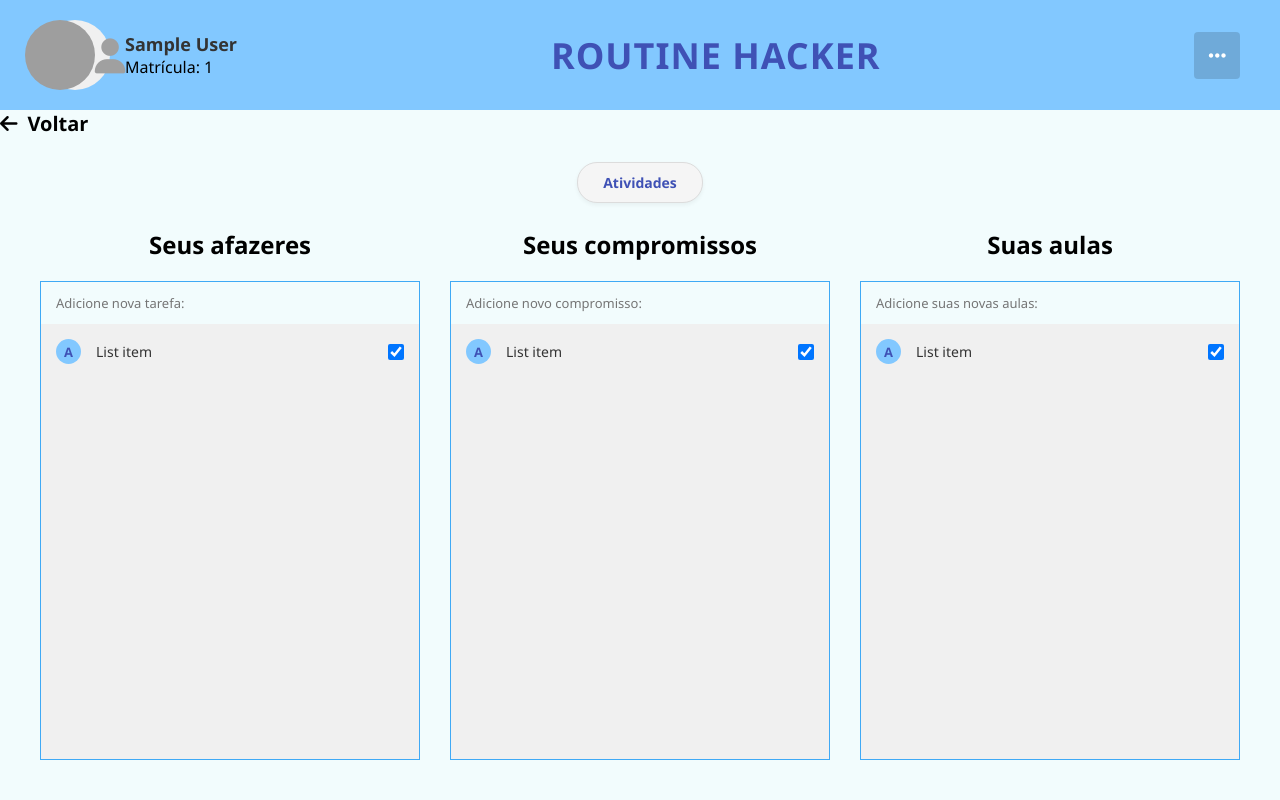
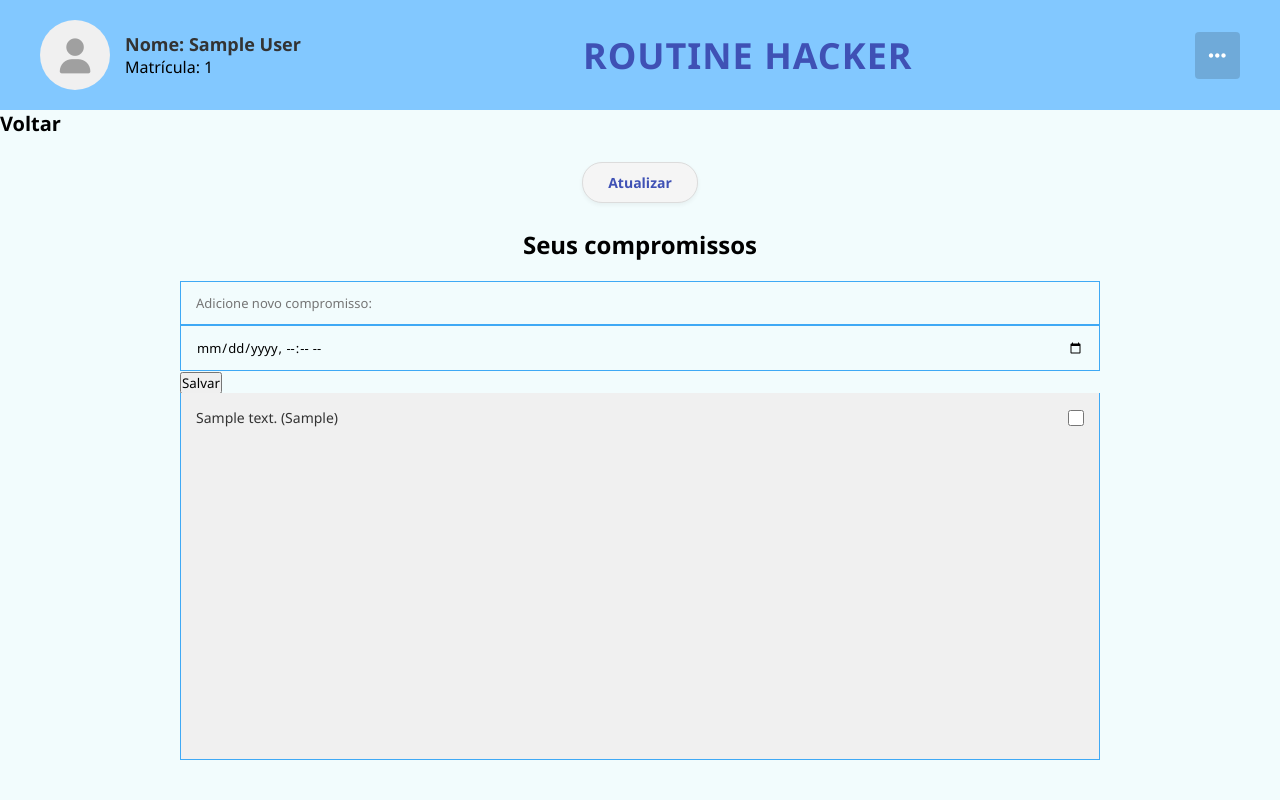
Before and after one commit to cardosohttps/PIweb, a PHP site: page /TelaPrincipal.php in a window 1280 px wide. Run offline with PHP 8.4, Linux system fonts and the light colour scheme; the visitor is signed in with stand-in values (Sample User, id 1); tables that the repository leaves empty or names only in its code hold one stand-in row (values such as "Sample post"); grey boxes are pictures that could not be loaded.

Commit message:
principal

```diff
--- a/View/TelaPerfil.php
+++ b/View/TelaPerfil.php
@@ -60,10 +60,10 @@ require_once("header.php");
 
                 <form class="profile-form" action="salvar_perfil.php" method="POST">
                     <div class="input-group">
-                        <input type="text" id="telefone" placeholder="Telefone:">
+                        <input type="text" id="telefone" placeholder="Username:">
                     </div>
                     <div class="input-group">
-                        <input type="text" id="username" placeholder="Username:">
+                        <input type="text" id="username" placeholder="Telefone:">
                     </div>
                     <div class="input-group">
                         <input type="text" id="compromissos" placeholder="Compromissos:">
--- a/View/TelaPrincipal.css
+++ b/View/TelaPrincipal.css
@@ -165,10 +165,10 @@ body {
 .content-container {
   flex: 1;
   display: grid;
-  grid-template-columns: repeat(3, 1fr);
-  gap: 30px;
+  grid-template-columns: 1fr;
+  gap: 10px;
   padding: 0 40px 40px;
-  max-width: 1400px;
+  max-width: 1000px;
   margin: 0 auto;
   width: 100%;
 }
--- a/View/TelaPrincipal.php
+++ b/View/TelaPrincipal.php
@@ -13,90 +13,54 @@
   <body>
 
 <?php
+
 require_once("header.php");
+require_once("conexao.php");
 ?>
- <div class="back-link" onclick="history.back()">
-    <i class="fa-solid fa-arrow-left"></i> Voltar
-</div>
+
+    <div class="back-link" onclick="history.back()">
+        Voltar
+    </div>
+
     <nav class="nav-bar">
-      <button class="activities-btn">
-
-        Atividades
+      <button class="activities-btn" onclick="window.location.reload();">
+        Atualizar
       </button>
     </nav>
 
     <main class="content-container">
-      <section class="routine-section">
-        <h2 class="section-title">Seus afazeres</h2>
-        <div class="task-list-container">
-          <div class="task-input-group">
-            <input type="text" placeholder="Adicione nova tarefa:" />
-          </div>
-          <ul class="task-list">
-            <li class="task-item">
-              <div class="item-id">A</div>
-              <span class="item-text">List item</span>
-              <input type="checkbox" class="item-checkbox" checked />
-            </li>
-          </ul>
-        </div>
-      </section>
 
       <section class="routine-section">
         <h2 class="section-title">Seus compromissos</h2>
         <div class="task-list-container">
-          <div class="task-input-group">
-            <input type="text" placeholder="Adicione novo compromisso:" />
-          </div>
+
+          <form action="adicionar_compromisso.php" method="POST" class="task-input-group">
+            <input type="text" name="descricao" placeholder="Adicione novo compromisso:" required />
+            <input type="datetime-local" name="data_hora" required />
+            <button type="submit">Salvar</button>
+          </form>
+
           <ul class="task-list">
-            <li class="task-item">
-              <div class="item-id">A</div>
-              <span class="item-text">List item</span>
-              <input type="checkbox" class="item-checkbox" checked />
-            </li>
+            <?php
+            if (isset($_SESSION['id_usuario'])) {
+                $id_usuario = $_SESSION['id_usuario'];
+
+                $query = "SELECT * FROM compromissos WHERE id_usuario = '$id_usuario' ORDER BY data_hora ASC";
+                $resultado = mysqli_query($conn, $query);
+
+                while ($compromisso = mysqli_fetch_assoc($resultado)) {
+                    echo '<li class="task-item">';
+                    echo '  <span class="item-text">' . htmlspecialchars($compromisso['descricao']) . ' (' . $compromisso['data_hora'] . ')</span>';
+                    echo '  <input type="checkbox" class="item-checkbox" />';
+                    echo '</li>';
+                }
+            }
+            ?>
           </ul>
+
         </div>
       </section>
 
-      <section class="routine-section">
-        <h2 class="section-title">
-          Suas a<span class="truncate-fix">ulas</span>
-        </h2>
-        <div class="task-list-container">
-          <div class="task-input-group">
-            <input type="text" placeholder="Adicione suas novas aulas:" />
-          </div>
-          <ul class="task-list">
-            <li class="task-item">
-              <div class="item-id">A</div>
-              <span class="item-text">List item</span>
-              <input type="checkbox" class="item-checkbox" checked />
-            </li>
-          </ul>
-        </div>
-      </section>
     </main>
-
-    <script>
-      function toggleDropdown() {
-        document.getElementById("myDropdown").classList.toggle("show");
-      }
-
-
-      window.onclick = function (event) {
-        if (
-          !event.target.matches(".menu-main-btn") &&
-          !event.target.matches(".fa-ellipsis")
-        ) {
-          var dropdowns = document.getElementsByClassName("dropdown-menu");
-          for (var i = 0; i < dropdowns.length; i++) {
-            var openDropdown = dropdowns[i];
-            if (openDropdown.classList.contains("show")) {
-              openDropdown.classList.remove("show");
-            }
-          }
-        }
-      };
-    </script>
   </body>
 </html>
--- a/View/conexao.php
+++ b/View/conexao.php
@@ -3,10 +3,11 @@ $host = "localhost";
 $usuario = "root";
 $senha = "";
 $banco = "routine";
+$porta = 3307; // porta do MySQL
 
-$conn = mysqli_connect($host, $usuario, $senha, $banco);
+$conn = mysqli_connect($host, $usuario, $senha, $banco, $porta);
 
 if (!$conn) {
-    die("erro de conexao: " . mysqli_connect_error());
+    die("Erro de conexão: " . mysqli_connect_error());
 }
 ?>
--- a/View/header.php
+++ b/View/header.php
@@ -29,13 +29,10 @@ if(isset($_SESSION['matricula'])){
 <header class="header">
       <div class="user-profile">
         <div class="user-avatar">
-        <?php
-        $foto_exibicao = isset($_SESSION['foto_perfil']) ?>
-          <img src="<?php echo $foto_exibicao; ?>" alt="Foto de Perfil" style="width: 100%; height: 100%; border-radius: 50%; object-fit: cover;"/>
           <i class="fa-solid fa-user"></i>
         </div>
         <div class="user-info">
-          <span class="user-name"><?php echo $nome; ?></span>
+          <span class="user-name"><div>Nome: <?php echo $nome; ?></div></span>
           <span class="user-matricula"><div>Matrícula: <?php echo $matricula; ?></div></span>
         </div>
       </div>
```
Also changed, not shown: View/salvar_perfil.php (+14 -29 lines).
